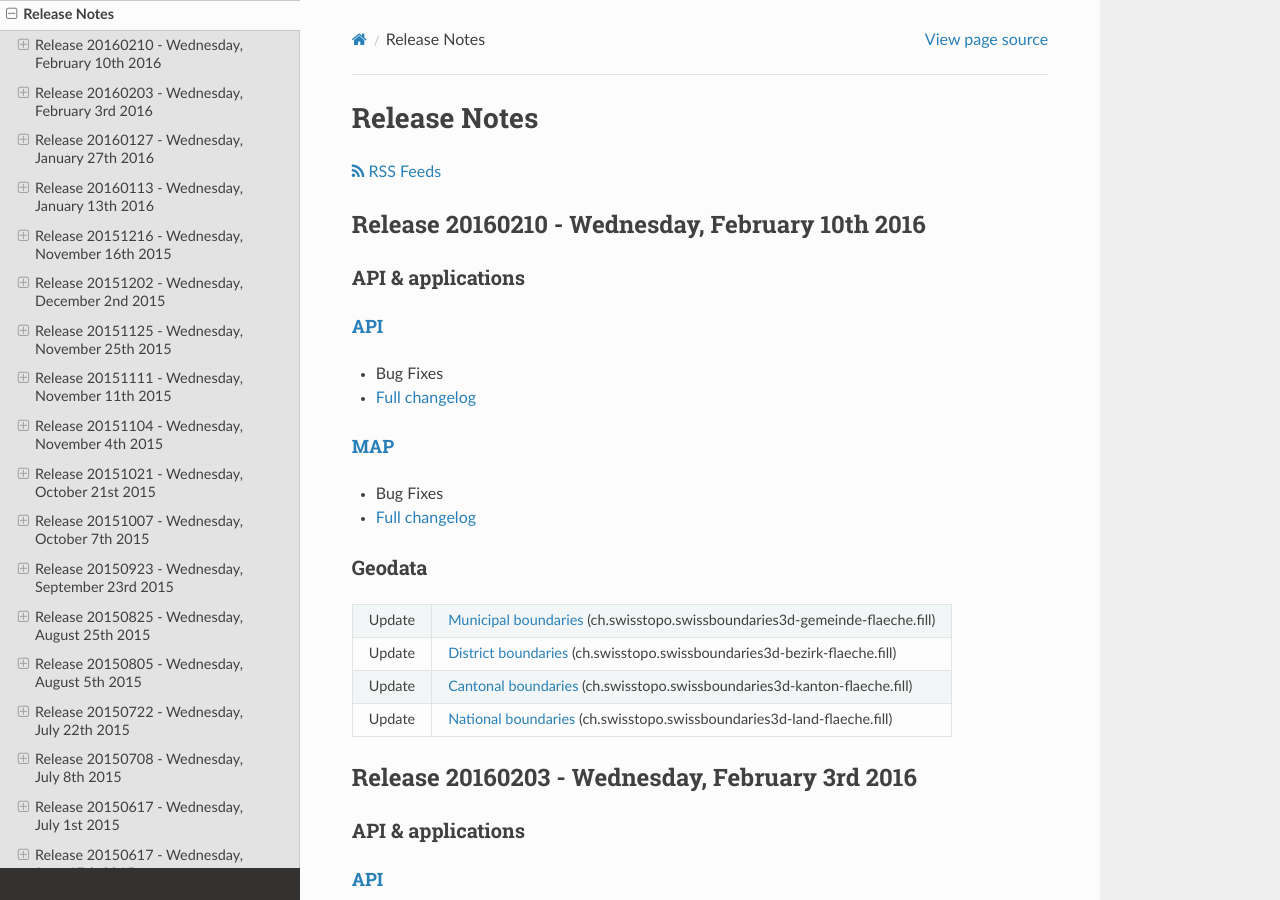
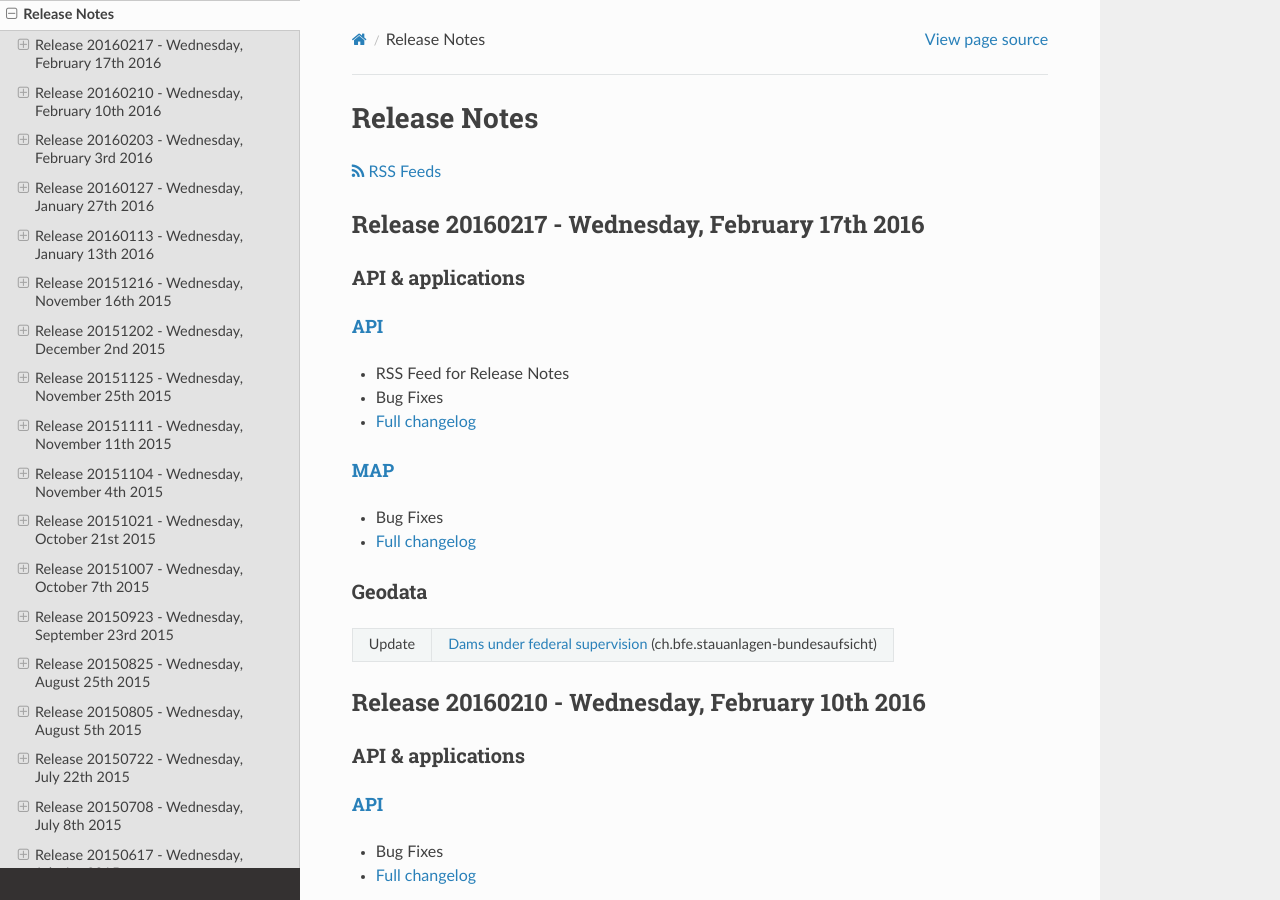
Before and after one commit to swisstopo-test/doc-chsdi3, a Sphinx documentation site: the page built from source/releasenotes/index.rst, in a window 1280 px wide and 900 px high. Built offline with Sphinx 7.4.7 and the Read the Docs theme 2.0.0, drawn with Linux system fonts in a browser that asks for light colours.

Commit message:
Release Notes 17.2.2016

```diff
--- a/source/releasenotes/index.rst
+++ b/source/releasenotes/index.rst
@@ -13,6 +13,33 @@ Release Notes
 .. raw:: html
 
     <p><a class="reference external" href="rss2.xml"> <i class="fa fa-rss"> RSS Feeds </i></a></p>
+
+.. _releasenotes_20160217:
+
+Release 20160217 - Wednesday, February 17th 2016
+------------------------------------------------
+
+API & applications
+******************
+
+`API <//api3.geo.admin.ch>`__
+'''''''''''''''''''''''''''''
+- RSS Feed for Release Notes
+- Bug Fixes
+- `Full changelog <https://github.com/geoadmin/mf-chsdi3/compare/r_160210...r_160217>`__
+
+
+`MAP <//map.geo.admin.ch>`__
+'''''''''''''''''''''''''''''
+- Bug Fixes
+- `Full changelog <https://github.com/geoadmin/mf-geoadmin3/compare/r_160210...r_160217>`__
+
+Geodata
+*******
++--------+-----------------------------------------------------------------------------------------------------------------------------------------+
+| Update | `Dams under federal supervision <//map.geo.admin.ch/?layers=ch.bfe.stauanlagen-bundesaufsicht>`__ (ch.bfe.stauanlagen-bundesaufsicht)   |
++--------+-----------------------------------------------------------------------------------------------------------------------------------------+
+
 
 .. _releasenotes_20160210:
 
```
